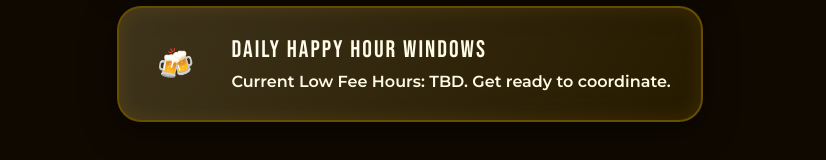
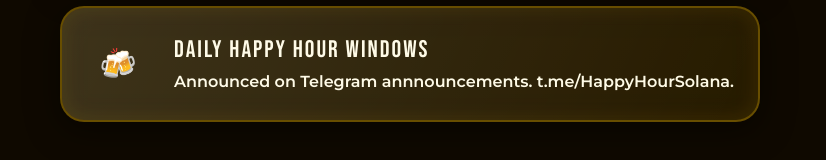
Before and after one commit to CyberPunkONE/website-2, a plain HTML site: page index.html in a window 1280 px wide. Shown: the part 2145-2305 px from the top of the page, without its empty margins (230-1056 px from the left). Drawn offline with nearby package versions, Linux system fonts and the light colour scheme.

Commit message:
Update index.html

```diff
--- a/index.html
+++ b/index.html
@@ -394,7 +394,7 @@
                     <div class="w-16 h-16 bg-beer-gold/20 rounded-full flex items-center justify-center text-3xl text-beer-gold group-hover:scale-110 transition">🍻</div>
                     <div>
                         <h3 class="text-2xl bar-font text-foam-white mb-1">Daily Happy Hour Windows</h3>
-                        <p class="text-amber-glow/90 font-semibold">Current Low Fee Hours: TBD. Get ready to coordinate.</p>
+                        <p class="text-amber-glow/90 font-semibold">Announced on Telegram annnouncements. t.me/HappyHourSolana. </p>
                     </div>
                 </div>
 
```
